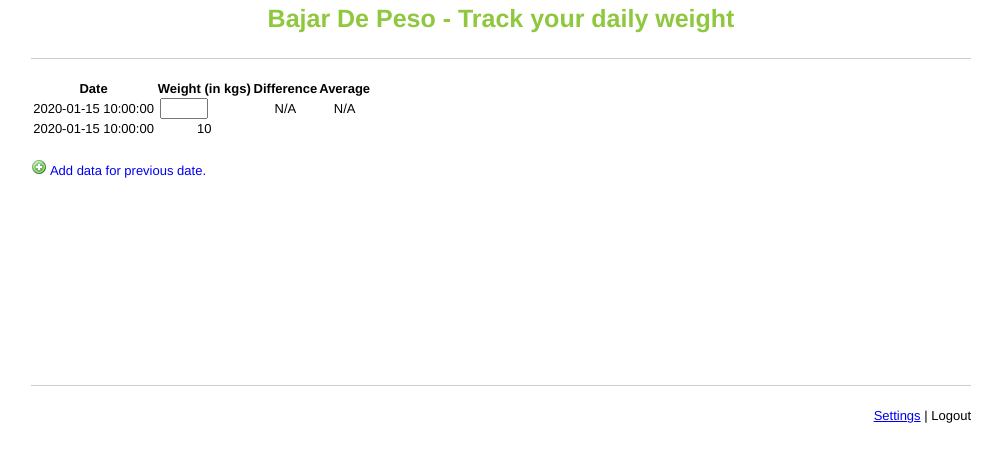
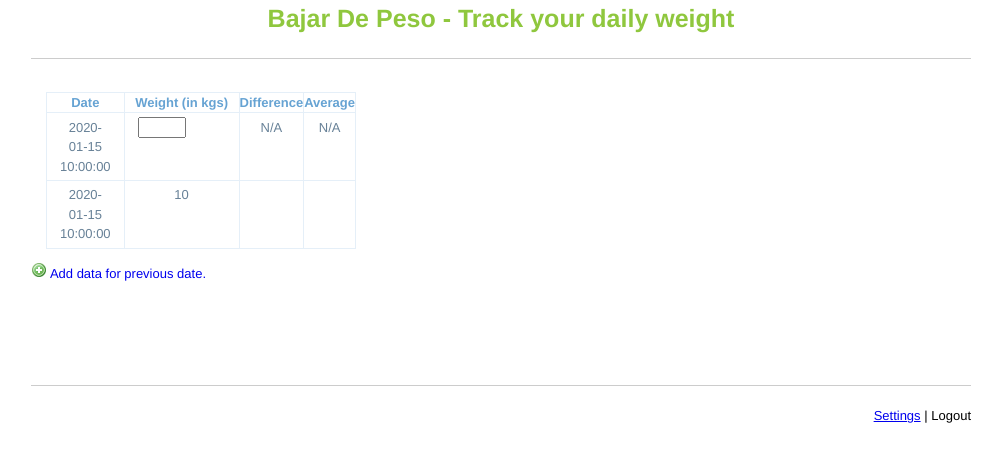
Before and after one commit to rmanocha/bajar-de-peso, a Python web app: template templates/index.html in a window 1280 px wide. Shown: the top 462 px of the page, without its empty margins (139-1140 px from the left). Run offline with Jinja, Linux system fonts and the light colour scheme; the template is opened without the code that fills it: most values are stand-ins (such as "Sample title", 1, 10 or a date in 2020); some libraries are stand-ins or nearby versions.

Commit message:
Adding some styles to the data table.

```diff
--- a/static/css/bajarpeso.css
+++ b/static/css/bajarpeso.css
@@ -1,5 +1,29 @@
+table {
+    width: 90%;
+    border-top: 1px solid #e5eff8;
+    border-right: 1px solid #e5eff8;
+    margin: 1em auto;
+    border-collapse: collapse;
+}
+
 td {
+    color: #678197;
+    border-bottom: 1px solid #e5eff8;
+    border-left: 1px solid #e5eff8;
+    padding: .3em 1em;
     text-align: center;
+}
+
+tr.odd td {
+    background: #f7fbff;
+}
+
+thead th {
+    background: $f4f9fe;
+    text-align: center;
+    color: #66a3d3;
+    border-left: 1px solid #e5eff8;
+    border-bottom: 1px solid #e5eff8;
 }
 
 .text-center {
```
